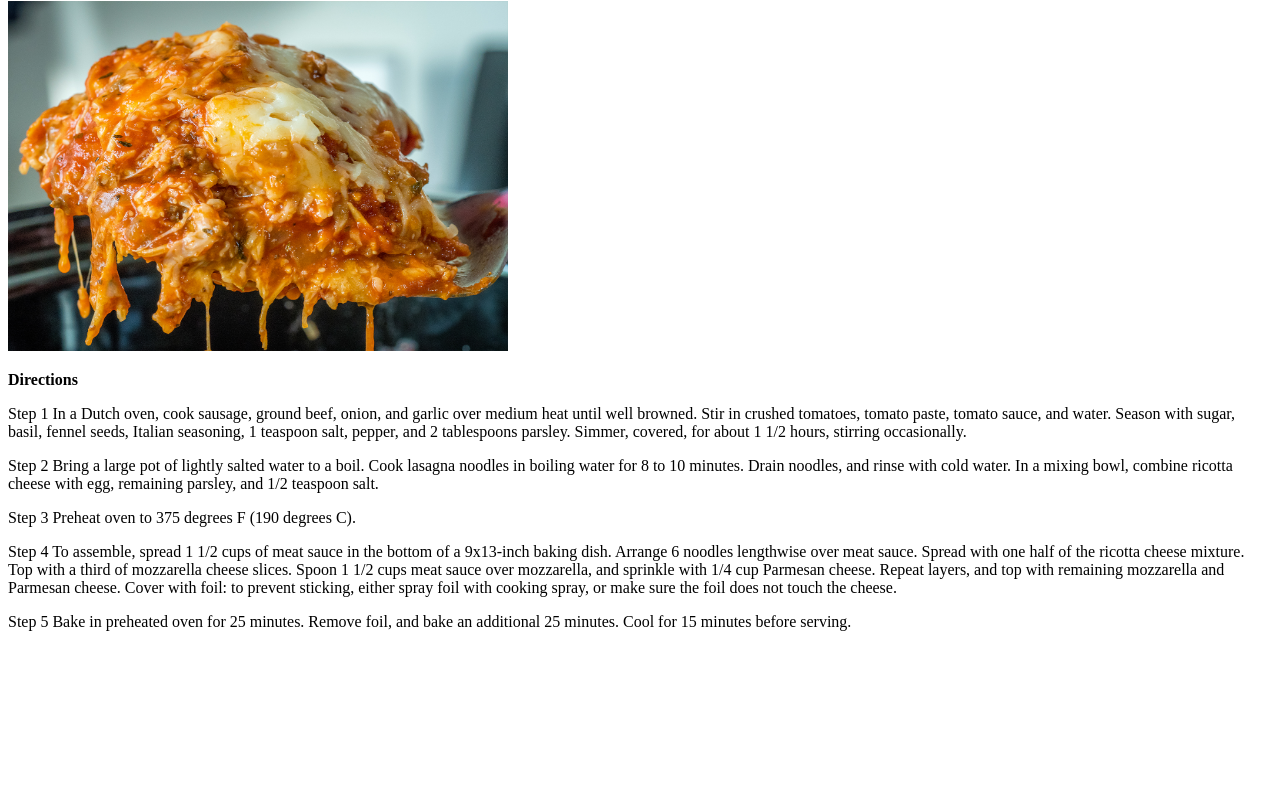
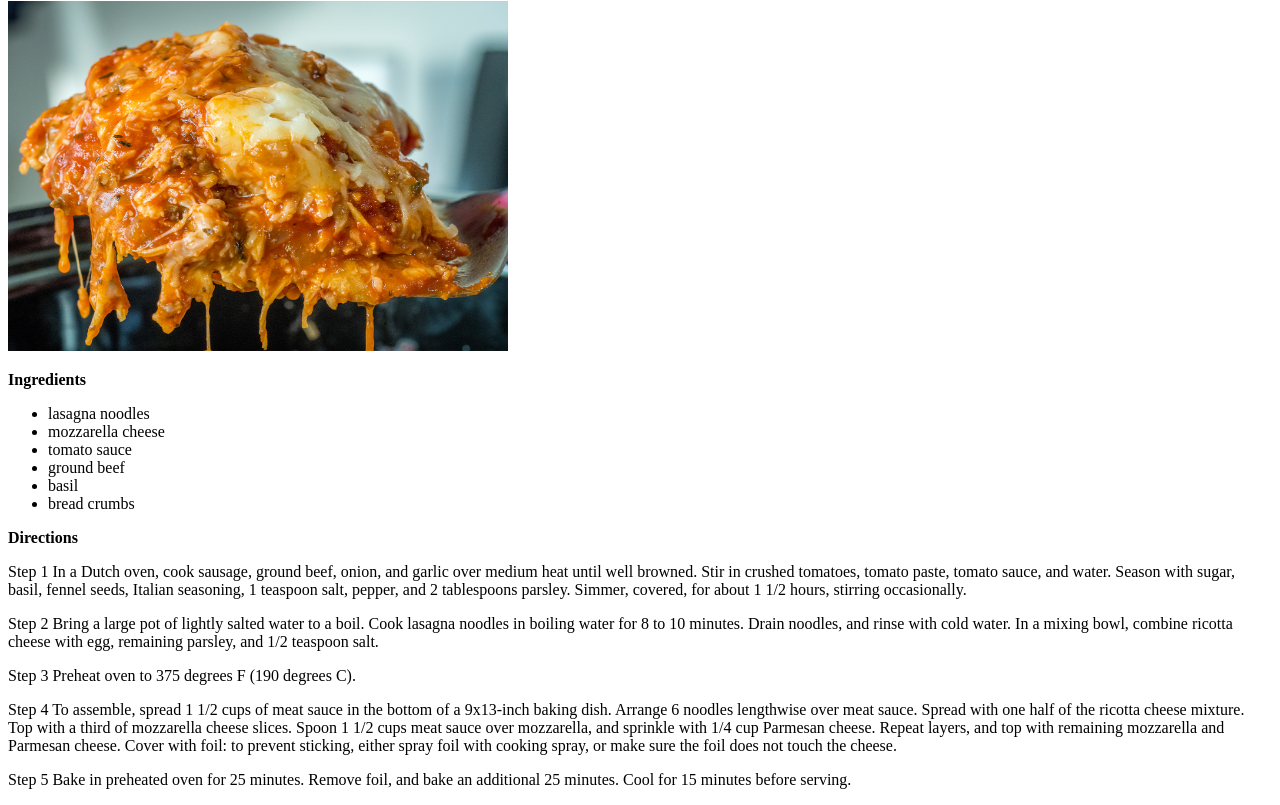
Before and after one commit to jamest7783/odin-recipes, a plain HTML site: page odin-recipes/lasagna.html in a window 1280 px wide. Shown: the part 79-884 px from the top of the page. Before the commit the page ends 800 px from the top, so only its background shows below. Drawn offline with Linux system fonts and the light colour scheme.

Commit message:
index.html

```diff
--- a/odin-recipes/lasagna.html
+++ b/odin-recipes/lasagna.html
@@ -13,6 +13,23 @@
         </h1>
         <img src="./images/lasagna.jpg" alt="cheesy lasagna"
         style= "width:500px; height:350px;" >
+        <strong><p>
+            Ingredients
+        </p></strong>
+
+        <p>
+            <ul>
+                <li>lasagna noodles</li>
+                <li>mozzarella cheese</li>
+                <li>tomato sauce</li>
+                <li>ground beef</li>
+                <li>basil</li>
+                <li>bread crumbs</li>
+            </ul>
+        </p>
+
+
+
         <p>
         <strong>Directions</strong>
         </p>
```
Also changed, not shown: index.html (+11 -9 lines).
